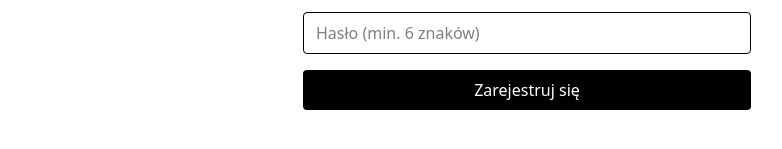
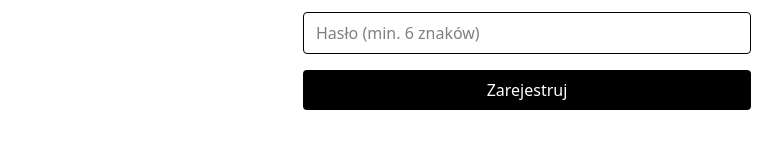
Before and after one commit to BartoszBee/blog-ref, a Next.js app: page /register in a window 1280 px wide. Shown: the part 183-332 px from the top of the page, without its empty margins (113-895 px from the left). Built offline with nearby package versions, Linux system fonts and the light colour scheme; no server answers.

Commit message:
login and register buttons with pending status

```diff
--- a/app/login/page.tsx
+++ b/app/login/page.tsx
@@ -3,6 +3,7 @@
 import { useActionState } from "react";
 import { loginAction, LoginState } from "./loginAction";
 import Link from "next/link";
+import LoginButton from "@/components/LoginButton";
 
 const initialState: LoginState = { ok: true };
 
@@ -34,12 +35,7 @@ export default function LoginPage() {
           <p className="text-sm text-red-600">{state.error}</p>
         )}
 
-        <button
-          type="submit"
-          className="w-full rounded bg-black px-4 py-2 text-white hover:bg-black/80"
-        >
-          Zaloguj
-        </button>
+        <LoginButton />
       </form>
 
       <p className="text-sm text-center text-muted-foreground">
--- a/app/register/page.tsx
+++ b/app/register/page.tsx
@@ -2,6 +2,7 @@
 
 import { useActionState } from "react";
 import { registerAction, RegisterState } from "./registerAction";
+import RegisterButton from "@/components/RegisterButton";
 
 const initialState: RegisterState = { ok: true };
 
@@ -33,12 +34,7 @@ export default function RegisterPage() {
           <p className="text-sm text-red-600">{state.error}</p>
         )}
 
-        <button
-          type="submit"
-          className="w-full rounded bg-black px-4 py-2 text-white hover:bg-black/80"
-        >
-          Zarejestruj się
-        </button>
+        <RegisterButton />
       </form>
     </section>
   );
--- /dev/null
+++ b/components/LoginButton.tsx
@@ -0,0 +1,17 @@
+"use client";
+
+import { useFormStatus } from "react-dom";
+
+export default function LoginButton() {
+  const { pending } = useFormStatus();
+
+  return (
+    <button
+      type="submit"
+      disabled={pending}
+      className="w-full rounded bg-black px-4 py-2 text-white hover:bg-black/80"
+    >
+      {pending ? "Logowanie..." : "Zaloguj"}
+    </button>
+  );
+}
--- /dev/null
+++ b/components/RegisterButton.tsx
@@ -0,0 +1,17 @@
+"use client";
+
+import { useFormStatus } from "react-dom";
+
+export default function RegisterButton() {
+  const { pending } = useFormStatus();
+
+  return (
+    <button
+      type="submit"
+      disabled={pending}
+      className="w-full rounded bg-black px-4 py-2 text-white hover:bg-black/80"
+    >
+      {pending ? "Rejestracja..." : "Zarejestruj"}
+    </button>
+  );
+}
```
